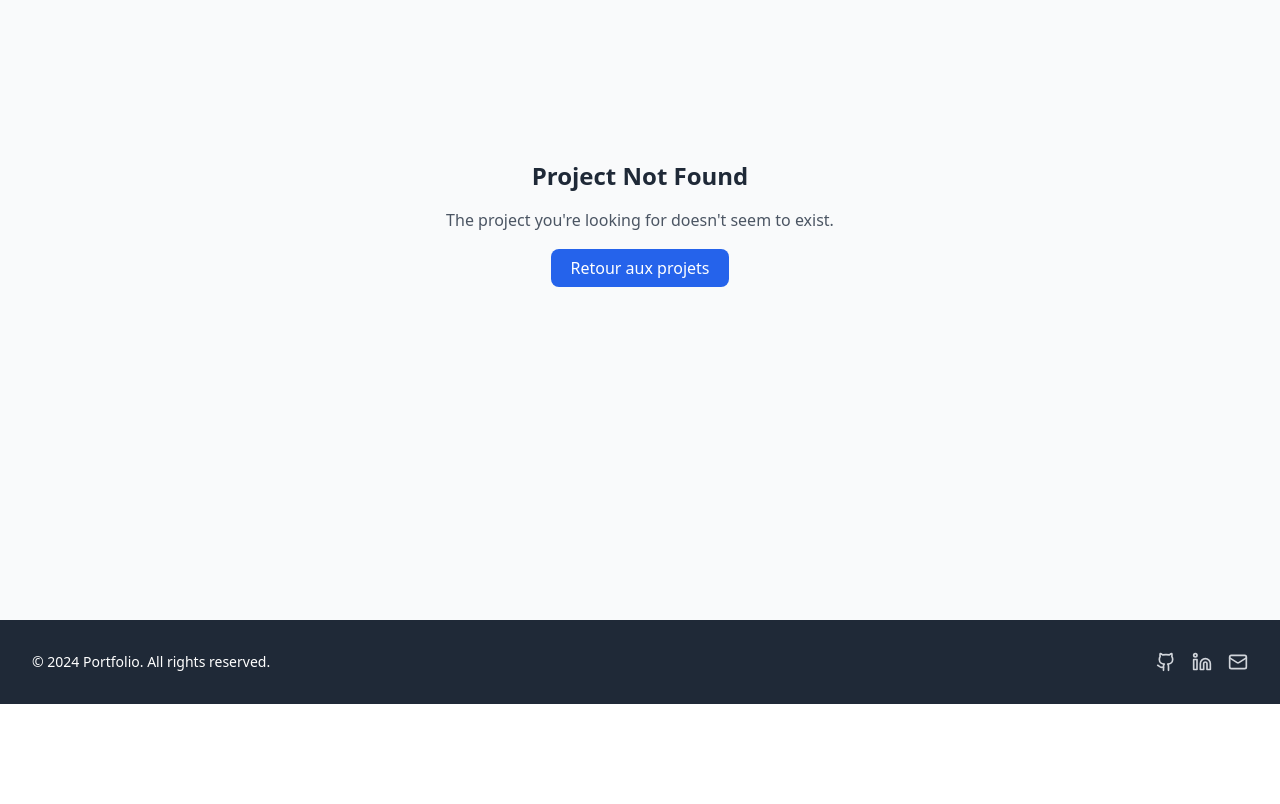
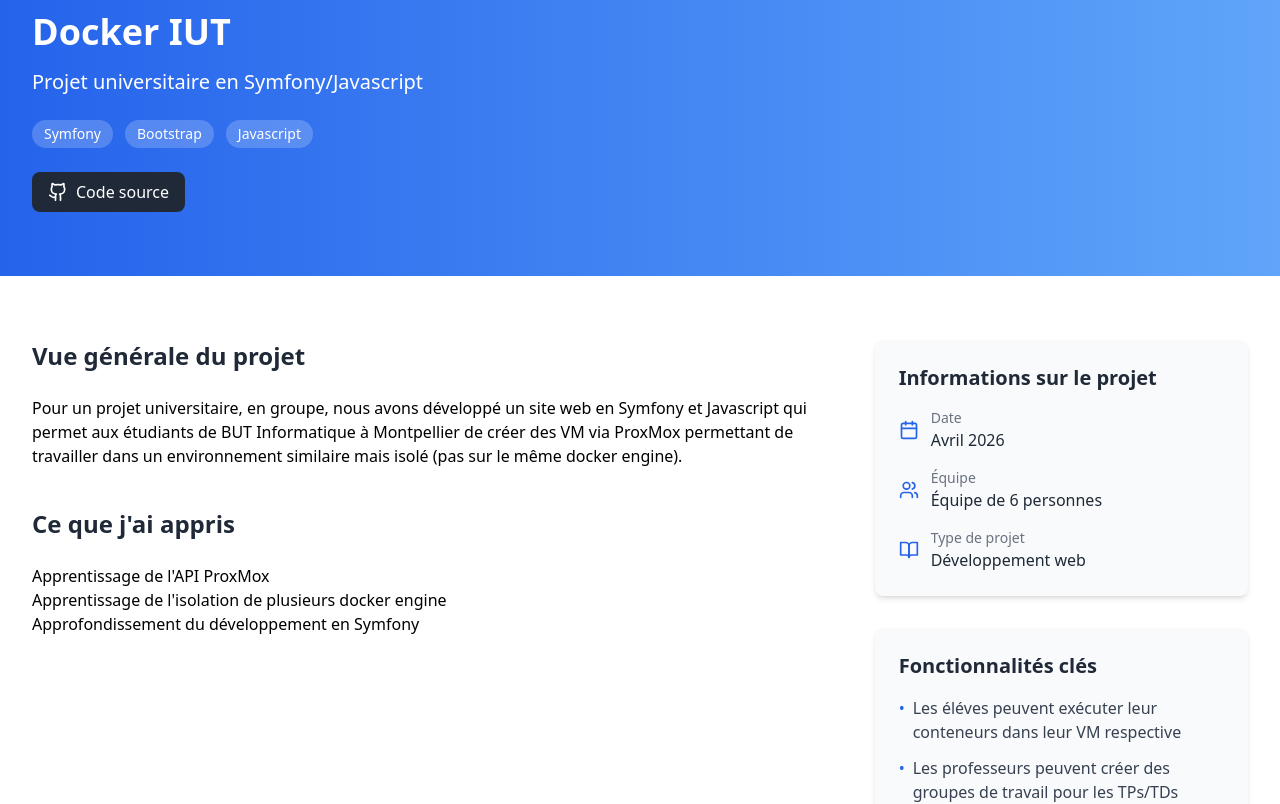
Before and after one commit to Elgrnd/portfolio, a React (Vite) app: page /projects/dockeriut in a window 1280 px wide. Before the commit this address had no page. Shown: the part 180-984 px from the top of the page. Before the commit the page ends 884 px from the top, so only its background shows below. Built offline with nearby package versions, Linux system fonts and the light colour scheme.

Commit message:
docker iut

```diff
--- a/src/data/projects.ts
+++ b/src/data/projects.ts
@@ -1,8 +1,8 @@
-import trains from '../../assets/img/trains.png';
 import nuitinfo from '../../assets/img/nuitinfo.png';
 import cgj from '../../assets/img/cgj.png';
 import poursuiteetude from '../../assets/img/poursuiteetudes.png';
 import mybabysittings from '../../assets/img/mybabysittings.png';
+import dockeriut from '../../assets/img/dockeriut.png'
 
 export interface Project {
   id: string;
@@ -143,30 +143,28 @@ export const projects: Project[] = [
     ]
   },
   {
-    id: "trains",
-    title: "Jeu de société \"Trains\"",
-    summary: "Projet universitaire en Java/JavaFX",
-    description: "Pour un projet universitaire, j'ai développé une simulation de jeu de gestion ferroviaire" +
-        " intitulée Trains, en utilisant Java pour la logique métier et JavaFX pour l'interface graphique. " +
-        "Ce projet combine des éléments de stratégie, d'optimisation, et de programmation orientée objet pour " +
-        "créer une expérience engageante et interactive.",
-    image: trains,
-    category: "Développement Java",
-    technologies: ["Java", "JavaFX"],
-    date: "Mai 2024",
-    team: "Équipe de 2 personnes",
-    githubUrl: "https://github.com/Elgrnd/Trains",
+    id: "dockeriut",
+    title: "Docker IUT",
+    summary: "Projet universitaire en Symfony/Javascript",
+    description: "Pour un projet universitaire, en groupe, nous avons développé un site web en Symfony et Javascript " +
+        "qui permet aux étudiants de BUT Informatique à Montpellier de créer des VM via ProxMox permettant de travailler " +
+        "dans un environnement similaire mais isolé (pas sur le même docker engine).",
+    image: dockeriut,
+    category: "Développement web",
+    technologies: ["Symfony", "Bootstrap", "Javascript"],
+    date: "Avril 2026",
+    team: "Équipe de 6 personnes",
+    githubUrl: "https://github.com/Elgrnd/docker-project",
     features: [
-      "Les trains peuvent être ajoutés au réseau, configurés (vitesse, itinéraire), et suivis en temps réel.",
-      "Interface interactive permettant de construire des rails pour relier des villes et des industries.",
-      "Système de coût en ressources pour simuler des contraintes budgétaires.",
-      "Interface utilisateur (UI) avec JavaFX",
-      "Vue dynamique : Représentation graphique des rails, gares, et trains.",
+      "Les éléves peuvent exécuter leur conteneurs dans leur VM respective",
+      "Les professeurs peuvent créer des groupes de travail pour les TPs/TDs",
+      "Les profs ont accès au monitoring de toutes les machines virtuelles pour vérifier le travail",
+      "Les étudiants peuvent versionner leurs fichiers sur gitlab",
     ],
     learnings: [
-      "Une mécanique de simulation réaliste (gestion des trains, construction de voies ferrées).",
-      "Une interface utilisateur intuitive et visuellement attrayante.",
-      "Une structure de code propre et maintenable, suivant les principes de la programmation orientée objet."
+      "Apprentissage de l'API ProxMox",
+      "Apprentissage de l'isolation de plusieurs docker engine",
+      "Approfondissement du développement en Symfony"
     ]
   }
 ];
```
Also changed, not shown: assets/img/dockeriut.png (added).
